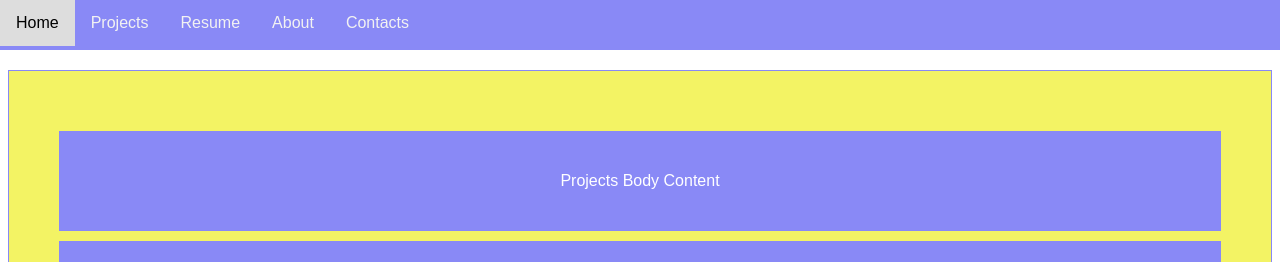
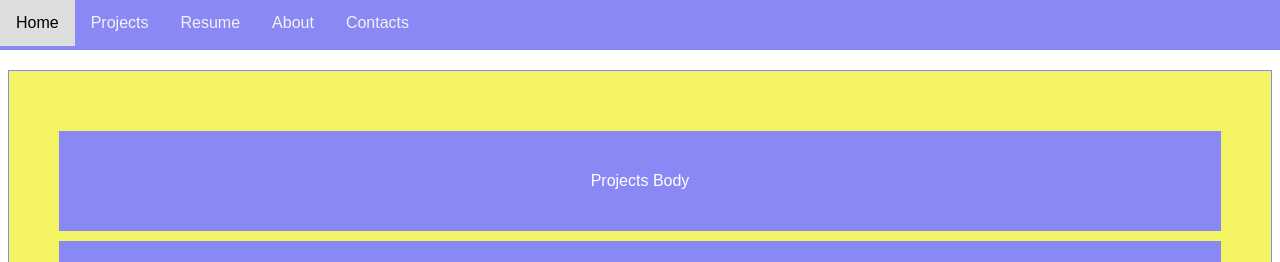
Before and after one commit to Buffden/angular-project, an Angular app: page / in a window 1280 px wide. Shown: the top 262 px of the page. Built offline with nearby package versions, Linux system fonts and the light colour scheme.

Commit message:
updated text

```diff
--- a/src/app/projects/projects.component.html
+++ b/src/app/projects/projects.component.html
@@ -1,3 +1,3 @@
 <div (click)="onProjectClick()">
-    Projects Body Content
+    Projects Body
 </div>
```
